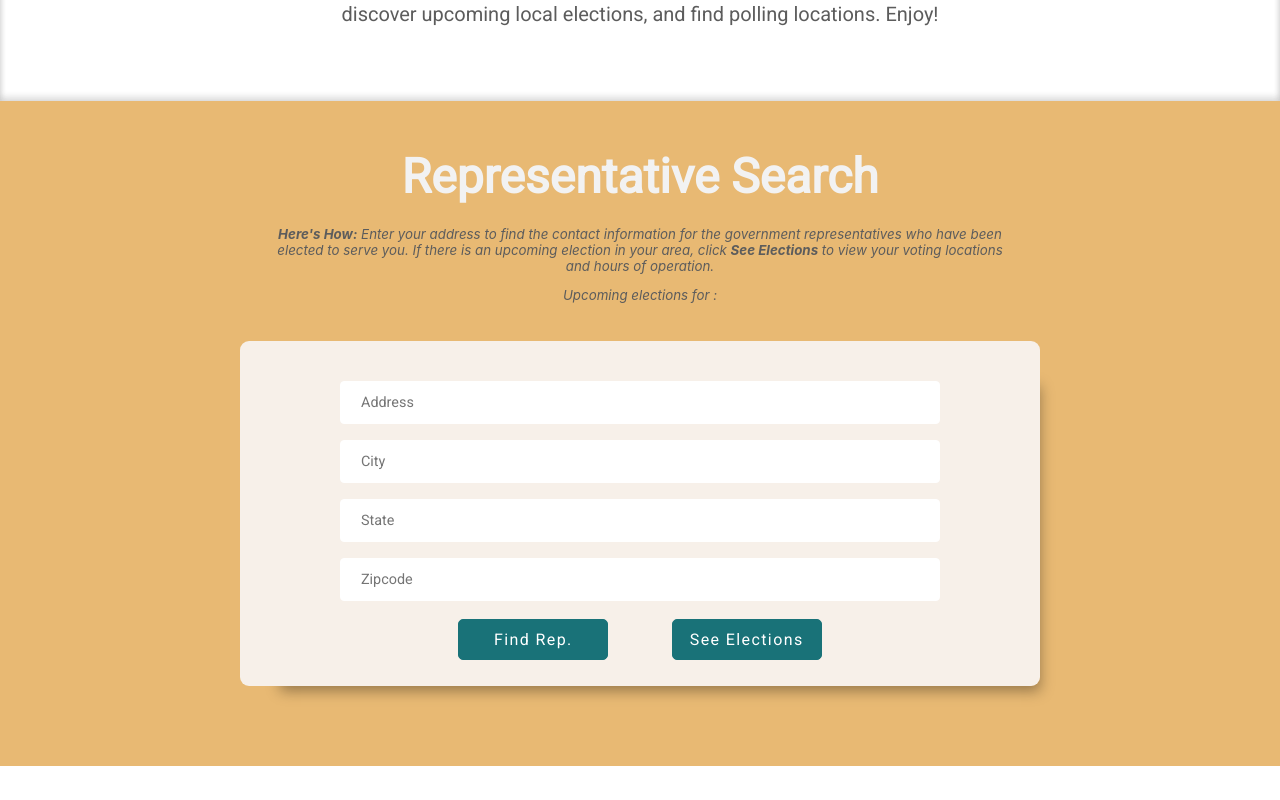
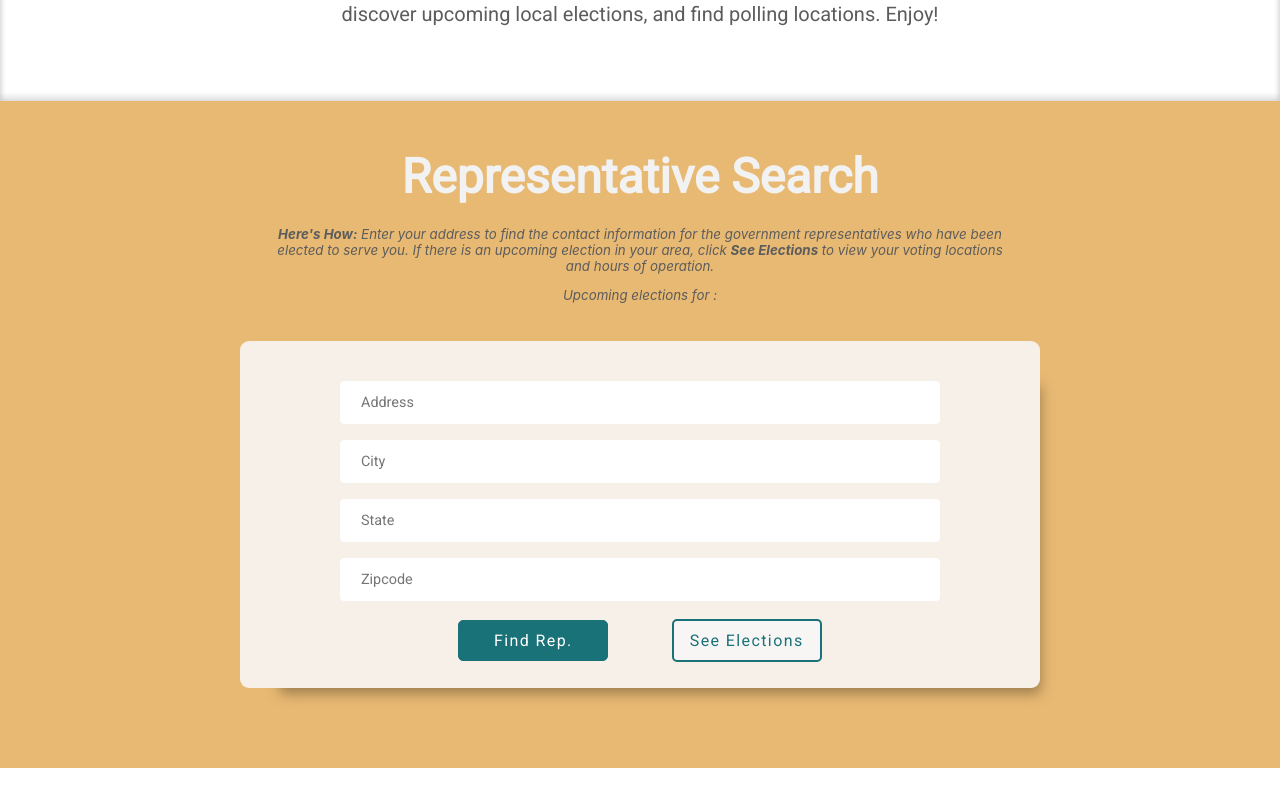
Before and after one commit to bcantello/peoples_voice_project, a React (Create React App) app: page / in a window 1280 px wide. Shown: the part 446-1246 px from the top of the page. Built offline with nearby package versions, Linux system fonts and the light colour scheme; no server answers.

Commit message:
updates See Elections btn to be inverse of Find Rep. btn

```diff
--- a/src/components/searchForm/repSearchForm.css
+++ b/src/components/searchForm/repSearchForm.css
@@ -58,8 +58,8 @@
     background: #ffffff;
 }
 
-.address-form-button {
-    color:#ffffff;
+.address-form-rep-button, .address-form-poll-button {
+    color: #ffffff;
     font-family: Roboto, serif;
     background-color: #197278;
     border: 1px solid #197278;
@@ -78,9 +78,20 @@
     justify-content: center;
 }
 
-.address-form-button:hover {
+.address-form-poll-button {
+    color: #197278;
+    background-color: rgba(249, 247, 247, 0.9);
+    border: 2px solid #197278;
+}
+
+.address-form-rep-button:hover {
     cursor: pointer;
-    opacity: .90;
+    opacity: .80;
+}
+
+.address-form-poll-button:hover {
+    cursor: pointer;
+    background-color: #c8c8c8;
 }
 
 #home-form-btn-container {
@@ -148,7 +159,7 @@
         font-size: .9em;
     }
 
-    .address-form-button {
+    .address-form-rep-button, .address-form-poll-button {
         width: 150px;
     }
 
--- a/src/components/searchForm/repSearchForm.js
+++ b/src/components/searchForm/repSearchForm.js
@@ -88,10 +88,10 @@ export default function RepSearchForm() {
 						onChange={handleAddressChange} required
 					/>
 					<div id={'home-form-btn-container'}>
-						<button className="address-form-button"
+						<button className="address-form-rep-button"
 						        type="submit"
 						        onClick={handleSubmitReps}>Find Rep.</button>
-						<button className="address-form-button"
+						<button className="address-form-poll-button"
 						        type="submit"
 						        onClick={handleSubmitPolls}>See Elections</button>
 					</div>
```
